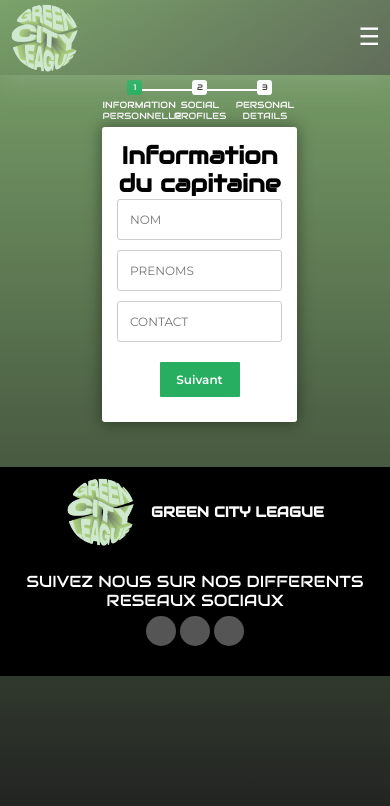
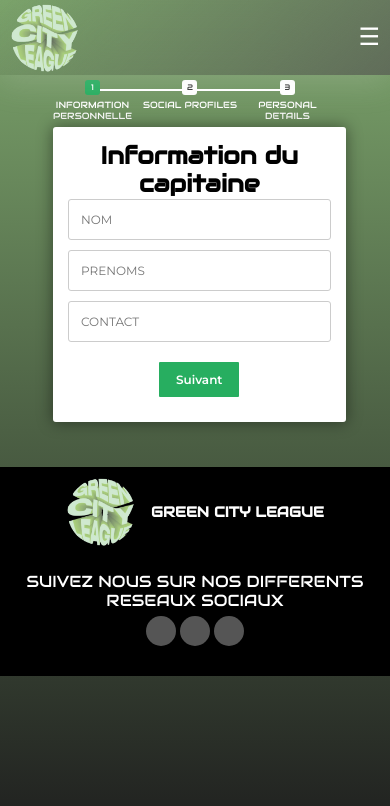
Before and after one commit to ArmelK08/Green-City-League, a React (Vite) app: page /inscription in a window 390 px wide. Shown: the top 806 px of the page. Built offline with nearby package versions, Linux system fonts and the light colour scheme; some icons are missing.

Commit message:
Mise a jour

```diff
--- a/src/components/form/form.module.css
+++ b/src/components/form/form.module.css
@@ -134,9 +134,9 @@
 /* Styles spécifiques pour les téléphones */
 @media screen and (max-width: 480px) {
 	#msform {
-	  width: 50%; /* Ajuster la largeur du formulaire */
+	  width: 75%; /* Ajuster la largeur du formulaire */
 	  margin: auto; /* Réduire la marge pour un espacement plus compact */
-	  transform: translate(-15px, 15px); /* Déplacer le formulaire */
+	  transform: translate(-25px, 15px); /* Déplacer le formulaire */
 	}
 
 	#msform fieldset {
```
